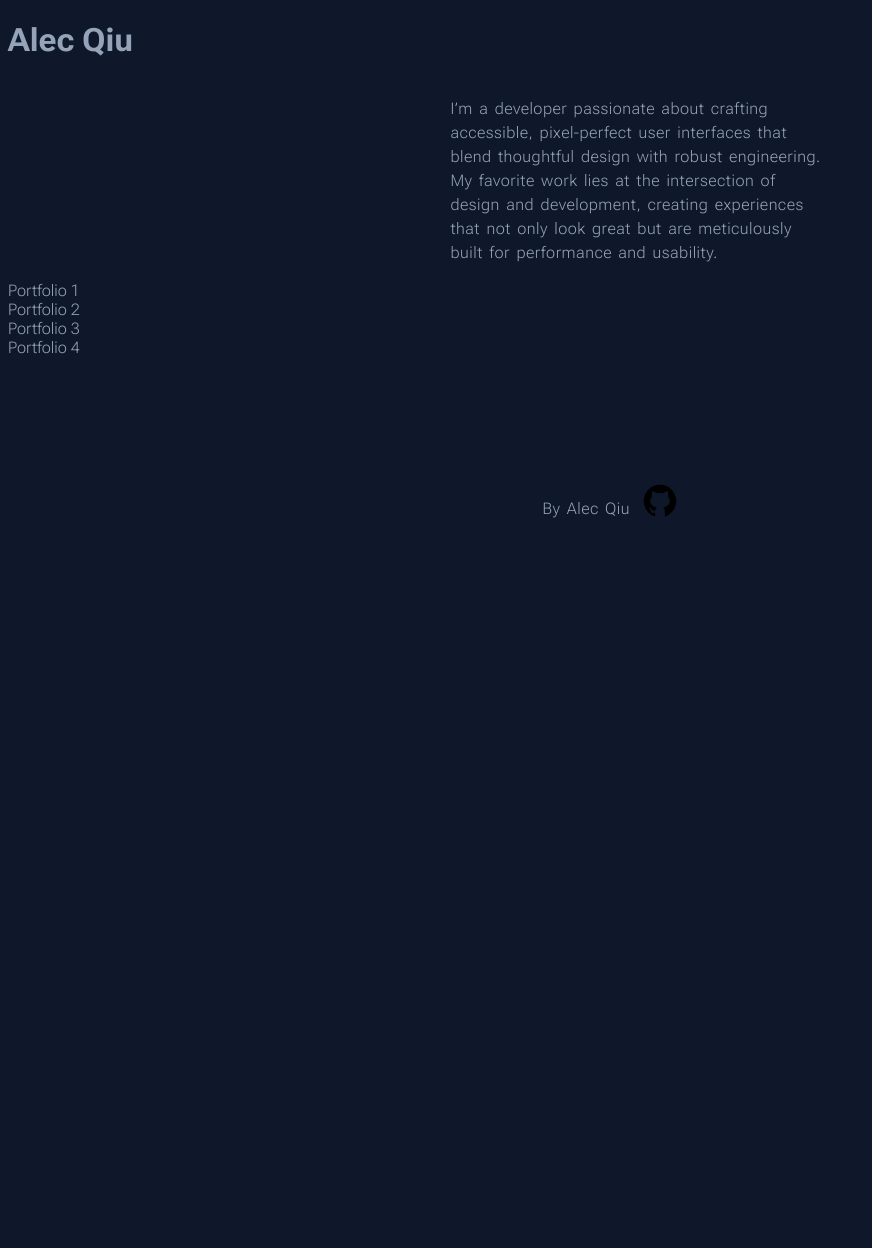
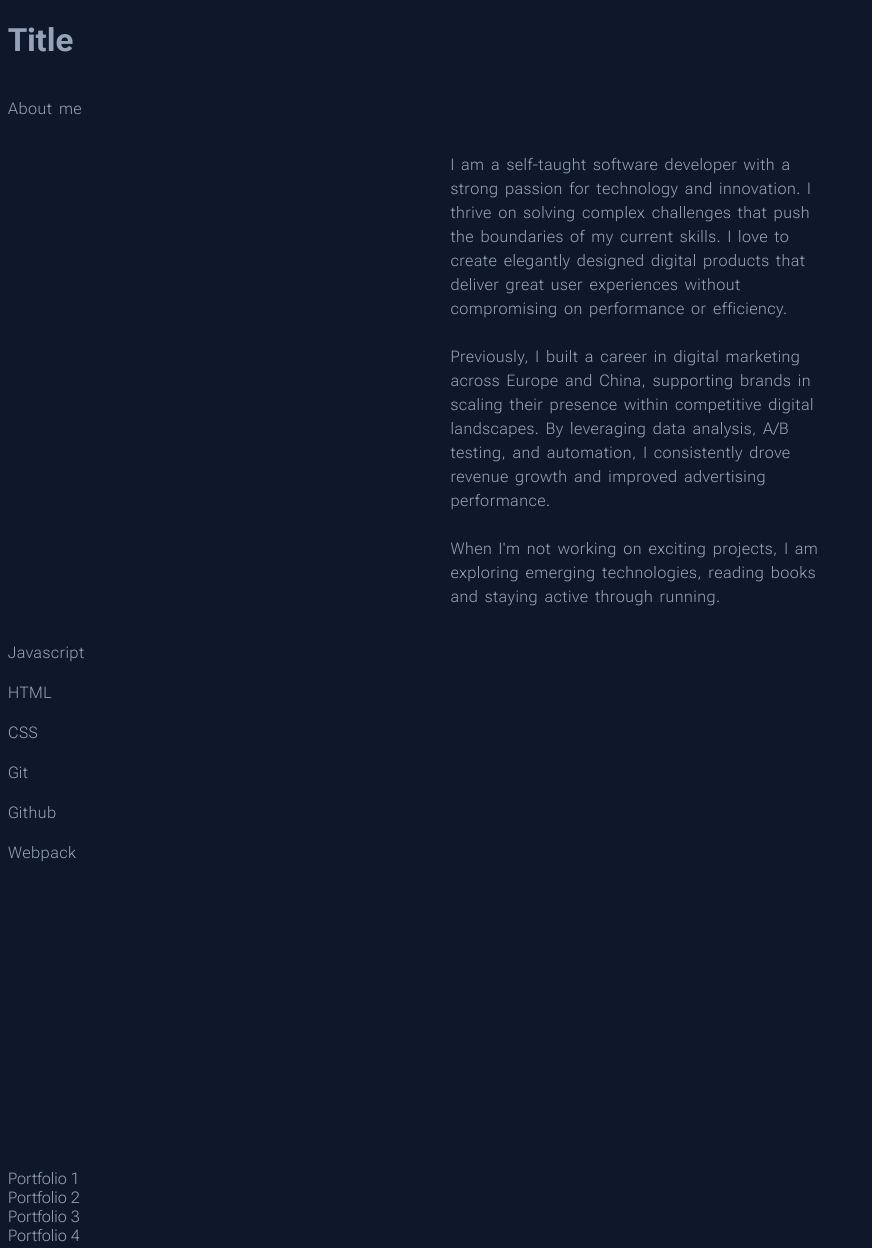
Before and after one commit to justalec27/portfolio, a plain HTML site: page src/index.html in a window 1280 px wide. Shown: the top 1248 px of the page, without its empty margins (0-872 px from the left). Before the commit the page ends 800 px from the top, so only its background shows below. Drawn offline with Linux system fonts and the light colour scheme.

Commit message:
create intro part of portfolio

```diff
--- a/src/index.html
+++ b/src/index.html
@@ -12,19 +12,35 @@
 </head>
 <body>
 <header>
-    <h1>Alec Qiu</h1>
+    <h1>Title</h1>
 </header>
 <div class="main-container">
     <div class="section1">
-            <p class="intro">I’m a developer passionate about crafting accessible, pixel-perfect user interfaces that blend thoughtful design with robust engineering.
-                My favorite work lies at the intersection of design and development, creating experiences that not only look great but are meticulously built for performance and usability.</p>
+            <p class="about">About me</p>
+            <p class="intro">
+                I am a self-taught software developer with a strong passion for technology and innovation. I thrive on solving complex challenges that push the boundaries of my current skills.
+                I love to create elegantly designed digital products that deliver great user experiences without compromising on performance or efficiency.
+                <br><br>
+                Previously, I built a career in digital marketing across Europe and China, supporting brands in scaling their presence within competitive digital landscapes.
+                By leveraging data analysis, A/B testing, and automation, I consistently drove revenue growth and improved advertising performance.
+                <br><br>
+                When I'm not working on exciting projects, I am exploring emerging technologies, reading books and staying active through running.
+            </p>
     </div>
+
     <div class="section2">
-        <div class="project1">Portfolio 1</div>
+       <p>Javascript</p>
+       <p>HTML</p>
+       <p>CSS</p>
+       <p>Git</p>
+       <p>Github</p>
+       <p>Webpack</p>
+    </div>
+    <div class="secton3">
+         <div class="project1">Portfolio 1</div>
         <div class="project2">Portfolio 2</div>
         <div class="project3">Portfolio 3</div>
         <div class="project4">Portfolio 4</div>
-
     </div>
 </div>
 <footer>
```
